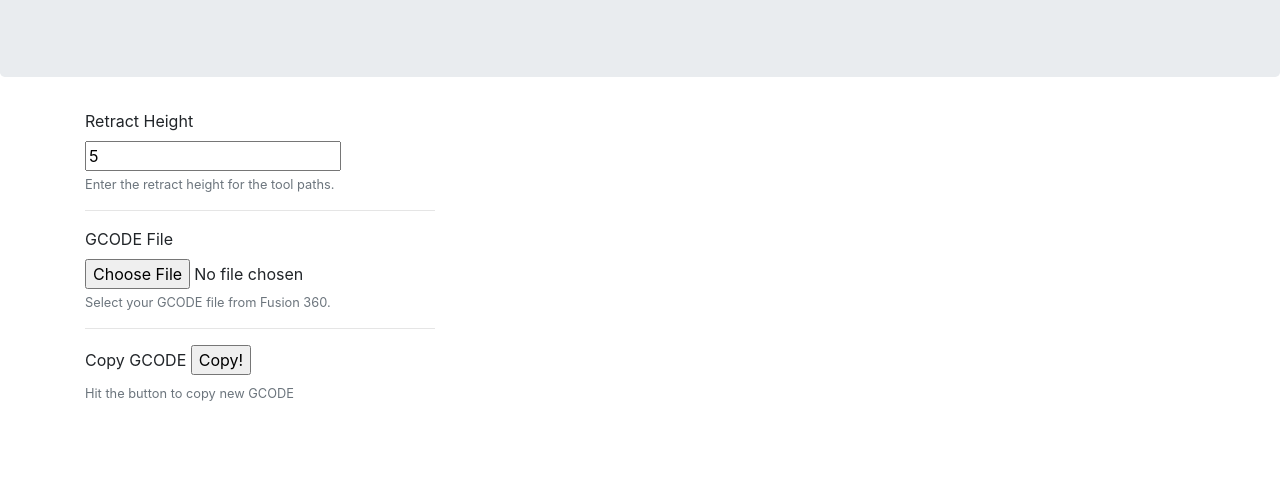
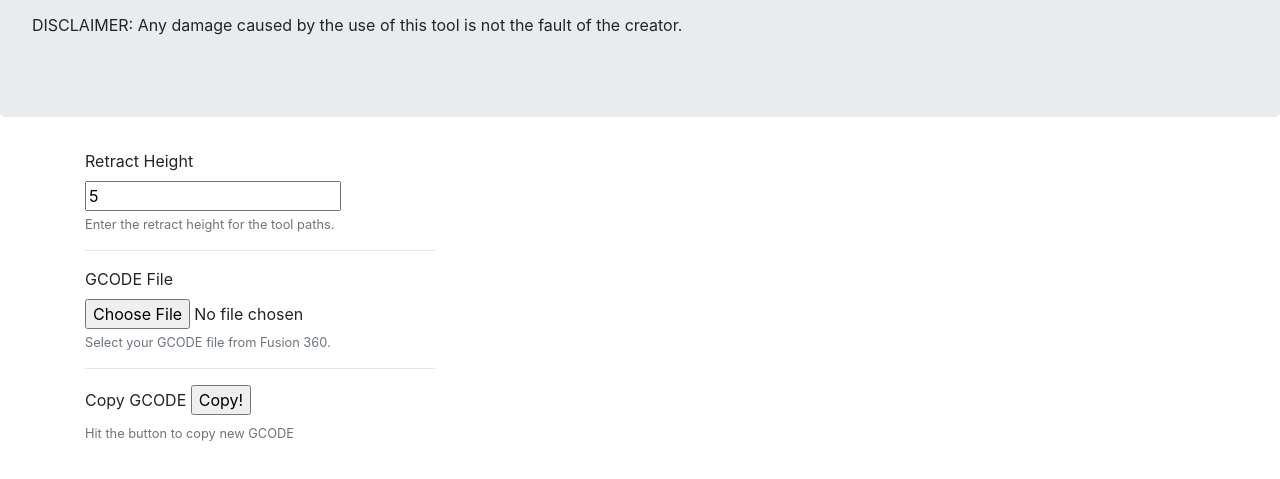
Before and after one commit to danhigham/fusion-gcode, a plain HTML site: page index.html in a window 1280 px wide. Shown: the part 195-674 px from the top of the page. Drawn offline with nearby package versions, Linux system fonts and the light colour scheme.

Commit message:
Add disclaimer

```diff
--- a/index.html
+++ b/index.html
@@ -15,7 +15,9 @@
     <div class="jumbotron">
         <h1>Fusion 360 GCODE feed rate restriction removal</h1>
         <p>Autodesk say "When using Fusion 360 for Personal Use, the feedrate of rapid moves is reduced to match the feedrate of cutting moves, which can increase machining time."
-          <br>This utility removes that restriction from a GCODE file that was generated by Fusion 360</p>
+        <br>This utility removes that restriction from a GCODE file that was generated by Fusion 360</p>
+
+        <p>DISCLAIMER: Any damage caused by the use of this tool is not the fault of the creator.</p>
 
       </div>
 
```
